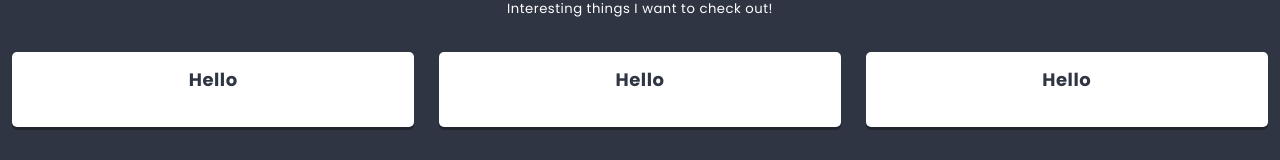
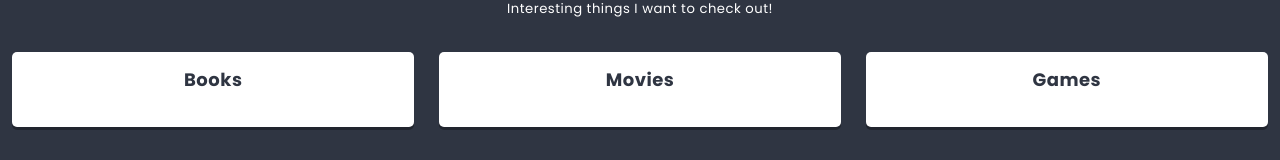
Before and after one commit to Krendzel/kd_react, a React app: page / in a window 1280 px wide. Shown: the part 380-540 px from the top of the page. Built offline with nearby package versions, Linux system fonts and the light colour scheme.

Commit message:
Add state and data to components

```diff
--- a/src/components/Column/Column.js
+++ b/src/components/Column/Column.js
@@ -4,13 +4,13 @@ import PropTypes from "prop-types";
 
 class Column extends React.Component {
   static propTypes = {
-    children: PropTypes.string.isRequired,
+    title: PropTypes.string.isRequired,
   };
 
   render() {
     return (
       <section className={styles.component}>
-        <h3 className={styles.title}>{this.props.children}</h3>
+        <h3 className={styles.title}>{this.props.title}</h3>
       </section>
     );
   }
--- a/src/components/List/List.js
+++ b/src/components/List/List.js
@@ -6,6 +6,9 @@ import Column from "../Column/Column";
 import {settings} from '../../data/dataStore';
 import ReactHtmlParser from 'react-html-parser';
 class List extends React.Component {
+  state = {
+      columns: this.props.columns || [],
+  }
   static propTypes = {
     title: PropTypes.node.isRequired,
     image: PropTypes.string.isRequired,
@@ -22,9 +25,12 @@ class List extends React.Component {
         <Hero titleText={this.props.title} ImageLink={this.props.image} />
         <div className={styles.description}>{ReactHtmlParser(this.props.description)}</div>
         <div className={styles.columns}>
-          <Column>Hello</Column>
-          <Column>Hello</Column>
-          <Column>Hello</Column>
+        {this.state.columns.map(({key, ...columnProps}) => (
+            <Column key={key}{...columnProps} />
+        )
+        )}
+
+
         </div>
       </section>
     );
```
